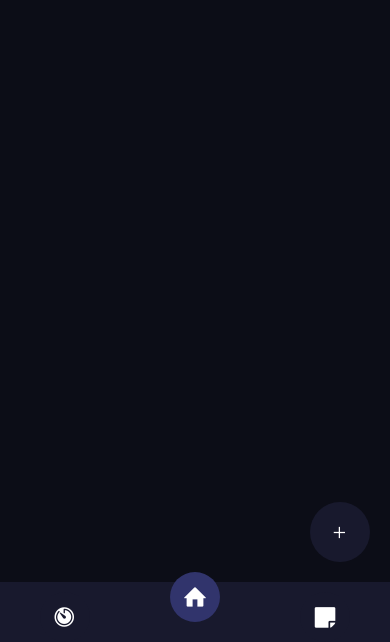
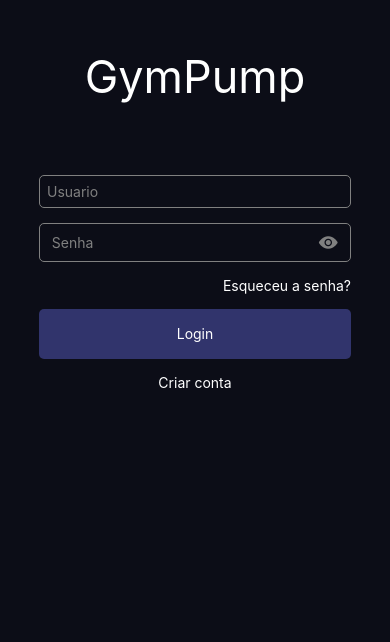
Before and after one commit to ArthurBrigueli/GymPump, a React Native app in the folder GymPump/: screen /Login in a window 390 px wide. Before the commit this address had no page. Shown: the part 202-844 px from the top of the page. Built offline with nearby package versions, Linux system fonts and the light colour scheme; what expo-notifications, expo-sqlite would draw is missing.

Commit message:
feat: telas novas

```diff
--- a/GymPump/App.js
+++ b/GymPump/App.js
@@ -1,21 +1,27 @@
-import { StyleSheet, Text, View } from 'react-native';
+import React from 'react';
+import { View, StatusBar } from 'react-native';
+import { NavigationContainer } from '@react-navigation/native';
+import { createBottomTabNavigator } from '@react-navigation/bottom-tabs';
+import { createStackNavigator } from '@react-navigation/stack';
+import { Ionicons, Entypo, FontAwesome } from '@expo/vector-icons';
+import { GestureHandlerRootView } from 'react-native-gesture-handler';
+import { Icon } from 'react-native-elements';
+
 import TimeScreen from './screens/Time';
-import { StatusBar } from 'expo-status-bar';
 import Note from './screens/Note';
 import Home from './screens/Home';
+import Login from './screens/Login'; // Importe a tela de login
+import Profile from './screens/Profile';
+import Register from './screens/Register';
 
-import { NavigationContainer } from '@react-navigation/native';
-import { createBottomTabNavigator } from '@react-navigation/bottom-tabs';
-import { Ionicons } from '@expo/vector-icons';
-import { FontAwesome } from '@expo/vector-icons';
-import { Entypo } from '@expo/vector-icons';
-import { GestureHandlerRootView } from 'react-native-gesture-handler';
+const Tab = createBottomTabNavigator();
+const Stack = createStackNavigator();
 
+const screenOptions = {
+  headerShown: false,
+};
 
-
-
-const Tab = createBottomTabNavigator()
-const screenOptions = {
+const screenOptions1 = {
   tabBarShowLabel: false,
   headerShow: false,
   tabBarStyle: {
@@ -24,31 +30,21 @@ const screenOptions = {
     backgroundColor: "#18192d",
     borderTopWidth: 0
   }
-}
+};
 
-export default function App() {
-  return (
-    <GestureHandlerRootView style={{flex: 1}}>
-      <NavigationContainer>
-          <StatusBar
-            backgroundColor="#0c0d17"
-            barStyle="light-content"
-            translucent={false}
-          />
-          <Tab.Navigator screenOptions={screenOptions} initialRouteName='Home'>
+const MainTabs = () => (
+  <Tab.Navigator screenOptions={screenOptions1} initialRouteName='Home'>
     <Tab.Screen
       name="TimeScreen"
       component={TimeScreen}
       options={{
-                headerShown: false,
-                tabBarIcon: ({focused})=>{
-                  return(
-                    <View style={{width: 50, height: 50, padding:10 ,borderRadius: 100,alignItems: 'center', justifyContent: 'center', backgroundColor:focused ? '#31346c':'#18192d', position: 'absolute',
-                    bottom: focused ? 20 : 0}}>
+        tabBarIcon: ({ focused }) => (
+          <View style={{ width: 50, height: 50, padding: 10, borderRadius: 100, alignItems: 'center', justifyContent: 'center', backgroundColor: focused ? '#31346c' : '#18192d', position: 'absolute',
+            bottom: focused ? 20 : 0 }}>
             <Ionicons name="timer" size={24} color="white" />
           </View>
-                  )
-                }
+        ),
+        headerShown: false
       }}
     />
 
@@ -56,37 +52,61 @@ export default function App() {
       name="Home"
       component={Home}
       options={{
-                headerShown: false,
-                tabBarIcon: ({focused})=>{
-                  return(
-                    <View style={{width: 50, height: 50,padding:10 ,borderRadius: 100,alignItems: 'center', justifyContent: 'center', backgroundColor:focused ? '#31346c':'#18192d', position: 'absolute',
-                    bottom: focused ? 20 : 0}}>
+        tabBarIcon: ({ focused }) => (
+          <View style={{ width: 50, height: 50, padding: 10, borderRadius: 100, alignItems: 'center', justifyContent: 'center', backgroundColor: focused ? '#31346c' : '#18192d', position: 'absolute',
+            bottom: focused ? 20 : 0 }}>
             <Entypo name="home" size={24} color={"white"} />
           </View>
-                  )
-                }
+        ),
+        headerShown: false
       }}
     />
-
-
 
     <Tab.Screen
       name="Note"
       component={Note}
       options={{
-                headerShown: false,
-                tabBarIcon: ({focused})=>{
-                  return(
-                    <View style={{width: 50, height: 50,padding:10 ,borderRadius: 100,alignItems: 'center', justifyContent: 'center', backgroundColor:focused ? '#31346c':'#18192d', position: 'absolute',
-                    bottom: focused ? 20 : 0}}>
+        tabBarIcon: ({ focused }) => (
+          <View style={{ width: 50, height: 50, padding: 10, borderRadius: 100, alignItems: 'center', justifyContent: 'center', backgroundColor: focused ? '#31346c' : '#18192d', position: 'absolute',
+            bottom: focused ? 20 : 0 }}>
             <FontAwesome name="sticky-note" size={24} color="white" />
           </View>
-                  )
-                }
+        ),
+        headerShown: false
+      }}
+    />
+
+  <Tab.Screen
+      name="Profile"
+      component={Profile}
+      options={{
+        tabBarIcon: ({ focused }) => (
+          <View style={{ width: 50, height: 50, padding: 10, borderRadius: 100, alignItems: 'center', justifyContent: 'center', backgroundColor: focused ? '#31346c' : '#18192d', position: 'absolute',
+            bottom: focused ? 20 : 0 }}>
+            <Icon name='person' color='white' size={24}/>
+          </View>
+        ),
+        headerShown: false
       }}
     />
   </Tab.Navigator>
+);
+
+const App = () => (
+  <GestureHandlerRootView style={{ flex: 1 }}>
+    <NavigationContainer>
+      <StatusBar
+        backgroundColor="#0c0d17"
+        barStyle="light-content"
+        translucent={false}
+      />
+      <Stack.Navigator screenOptions={screenOptions}>
+        <Stack.Screen name="MainTabs" component={MainTabs}/>
+        <Stack.Screen name="Login" component={Login} />
+        <Stack.Screen name="Register" component={Register} />
+      </Stack.Navigator>
     </NavigationContainer>
   </GestureHandlerRootView>
 );
-}
+
+export default App;
--- /dev/null
+++ b/GymPump/screens/Login.jsx
@@ -0,0 +1,129 @@
+import { useState } from 'react';
+import {View, Text, TouchableOpacity, StyleSheet, TextInput} from 'react-native'
+import { Ionicons, Entypo, FontAwesome } from '@expo/vector-icons';
+
+const Login = ({navigation})=>{
+
+    const [showPass, setShowPass] = useState(true)
+
+    const handleLogin = ()=>{
+        navigation.navigate('Home')
+    }
+
+    const handleCriarConta = ()=>{
+        navigation.navigate('Register')
+    }
+
+    const handleShowPassword = ()=>{
+        setShowPass(!showPass)
+    }
+
+    return(
+        <View style={styles.container}>
+            <View style={styles.containerForm}>
+                <Text style={styles.h1}>GymPump</Text>
+                <View style={styles.containerLogin}>
+                    <View style={styles.containerInputs}>
+                        <TextInput placeholder='Usuario'  style={styles.input} placeholderTextColor='gray'/>
+                        <View style={styles.containerInputPass}>
+                            <TextInput placeholder='Senha' style={styles.InputPass} placeholderTextColor='gray' secureTextEntry={showPass}/>
+                            <TouchableOpacity onPress={handleShowPassword}>
+                                {showPass ? (
+                                    <Ionicons name="eye" size={20} color="gray" />
+                                ): (
+                                    <Ionicons name="eye-off" size={20} color="gray" />
+                                )}
+                            </TouchableOpacity>
+                        </View>
+                    </View>
+                    <View style={styles.containerEsqueceu}>
+                        <TouchableOpacity>
+                            <Text style={styles.txt}>Esqueceu a senha?</Text>
+                        </TouchableOpacity>
+                    </View>
+                    <View style={styles.containerBtn}>
+                        <TouchableOpacity style={styles.btnLogin} onPress={handleLogin}>
+                            <Text style={styles.txt}>Login</Text>
+                        </TouchableOpacity>
+                        <TouchableOpacity onPress={handleCriarConta}>
+                            <Text style={styles.txt}>Criar conta</Text>
+                        </TouchableOpacity>
+                    </View>
+                </View>
+            </View>
+        </View>
+    )
+}
+
+
+const styles = StyleSheet.create({
+    container: {
+        backgroundColor: '#0c0d17',
+        flex: 1,
+        justifyContent: 'center',
+        alignItems: 'center',
+    },
+    h1: {
+        color: 'white',
+        fontSize: 45,
+    },
+    txt: {
+        color: 'white'
+    },
+    containerForm: {
+        justifyContent: 'space-evenly',
+        alignItems: 'center',
+        width: '80%',
+        height: '50%',
+        gap: 30
+    },
+    containerLogin: {
+        width: '100%',
+        gap: 15
+    },
+    containerInputs: {
+        gap: 15
+    },
+    containerEsqueceu: {
+        justifyContent: 'flex-end',
+        alignItems: 'flex-end'
+    },
+    containerBtn: {
+        justifyContent: 'center',
+        alignItems: 'center',
+        gap: 15
+    },
+    input: {
+        borderColor: 'gray',
+        borderWidth: 1,
+        padding: 7,
+        borderRadius: 5,
+        color: 'white'
+    },
+    btnLogin: {
+        backgroundColor: '#31346c',
+        width: '100%',
+        height: 50,
+        borderRadius: 5,
+        justifyContent: 'center',
+        alignItems: 'center'
+    },
+
+    containerInputPass: {
+        flexDirection: 'row',
+        borderColor: 'gray',
+        borderWidth: 1,
+        padding: 7,
+        borderRadius: 5,
+        color: 'white',
+        justifyContent: 'center',
+        alignItems: 'center'
+    },
+    InputPass: {
+        width: '90%',
+        color: 'white'
+    }
+})
+
+
+export default Login
--- /dev/null
+++ b/GymPump/screens/Profile.jsx
@@ -0,0 +1,77 @@
+import { StyleSheet, Text, TouchableOpacity, View, ScrollView, ActivityIndicator, FlatList} from 'react-native';
+
+import { NavigationContainer, useNavigation } from '@react-navigation/native';
+
+const Profile = ()=>{
+
+    const navigation = useNavigation()
+
+    const handleLogout = ()=>{
+        navigation.navigate('Login')
+    }
+
+    return(
+        <View style={styles.container}>
+            <View style={styles.containerProfile}>
+                <View style={styles.containerIconProfile}>
+
+                </View>
+                <View>
+                    <Text style={styles.txt}>Arthur</Text>
+                    <Text style={styles.txt}>20/02/2024</Text>
+                </View>
+            </View>
+
+            <View style={styles.containerBtnLogout}>
+                <TouchableOpacity style={styles.btnLogout} onPress={handleLogout}>
+                    <Text style={styles.txt}>LOGOUT</Text>
+                </TouchableOpacity>
+            </View>
+        </View>
+    )
+}
+
+const styles = StyleSheet.create({
+    container: {
+        backgroundColor: '#0c0d17',
+        flex: 1,
+        justifyContent: 'space-between'
+    },
+    containerProfile: {
+        backgroundColor: '#18192d',
+        height: 100,
+        alignItems: 'center',
+        flexDirection: 'row',
+        paddingLeft: 15,
+        gap: 15
+    },
+
+    containerBtnLogout: {
+        marginBottom: 20,
+        justifyContent: 'center',
+        alignItems: 'center'
+    },
+
+    btnLogout: {
+        backgroundColor: '#18192d',
+        borderRadius: 100,
+        width: '80%',
+        height: 50,
+        justifyContent: 'center',
+        alignItems: 'center'
+    },
+
+    containerIconProfile: {
+        backgroundColor: 'white',
+        width: 60,
+        height: 60,
+        borderRadius: 100
+    },
+    txt: {
+        color: 'white'
+    }
+
+})
+
+
+export default Profile
--- /dev/null
+++ b/GymPump/screens/Register.jsx
@@ -0,0 +1,92 @@
+import { StyleSheet, Text, TouchableOpacity, View, ScrollView, ActivityIndicator, FlatList, TextInput} from 'react-native';
+
+import { NavigationContainer, useNavigation } from '@react-navigation/native';
+
+
+const Register = ()=>{
+
+    const navigation = useNavigation()
+
+    const handleRegister = ()=>{
+        navigation.navigate('Login')
+    }
+
+    return(
+        <View style={styles.container}>
+            <View style={styles.containerForm}>
+                <Text style={styles.h1}>GymPump</Text>
+                <View style={styles.containerCadastro}>
+                    <View style={styles.containerInputs}>
+                        <TextInput placeholder='Digite seu nome de usuario'  style={styles.input} placeholderTextColor='gray'/>
+                        <TextInput placeholder='Digite seu email' style={styles.input} placeholderTextColor='gray'/>
+                        <TextInput placeholder='Digite sua senha' style={styles.input} placeholderTextColor='gray'/>
+                        <TextInput placeholder='Digite sua senha novamente' style={styles.input} placeholderTextColor='gray'/>
+                    </View>
+                    <View style={styles.containerBtn}>
+                        <TouchableOpacity style={styles.btnLogin} onPress={handleRegister}>
+                            <Text style={styles.txt}>Cadastrar</Text>
+                        </TouchableOpacity>
+                    </View>
+                </View>
+            </View>
+        </View>
+    )
+}
+
+
+const styles = StyleSheet.create({
+    container: {
+        backgroundColor: '#0c0d17',
+        flex: 1,
+        justifyContent: 'center',
+        alignItems: 'center',
+    },
+    h1: {
+        color: 'white',
+        fontSize: 45,
+    },
+    txt: {
+        color: 'white'
+    },
+    containerForm: {
+        justifyContent: 'space-evenly',
+        alignItems: 'center',
+        width: '80%',
+        height: '50%',
+        gap: 60
+    },
+    containerCadastro: {
+        width: '100%',
+        gap: 40
+    },
+    containerInputs: {
+        gap: 15
+    },
+    containerEsqueceu: {
+        justifyContent: 'flex-end',
+        alignItems: 'flex-end'
+    },
+    containerBtn: {
+        justifyContent: 'center',
+        alignItems: 'center',
+        gap: 15
+    },
+    input: {
+        borderColor: 'gray',
+        borderWidth: 1,
+        padding: 7,
+        borderRadius: 5,
+        color: 'white'
+    },
+    btnLogin: {
+        backgroundColor: '#31346c',
+        width: '100%',
+        height: 50,
+        borderRadius: 5,
+        justifyContent: 'center',
+        alignItems: 'center'
+    }
+})
+
+
+export default Register
```
Lines whose indentation alone changed are shown as unchanged.
